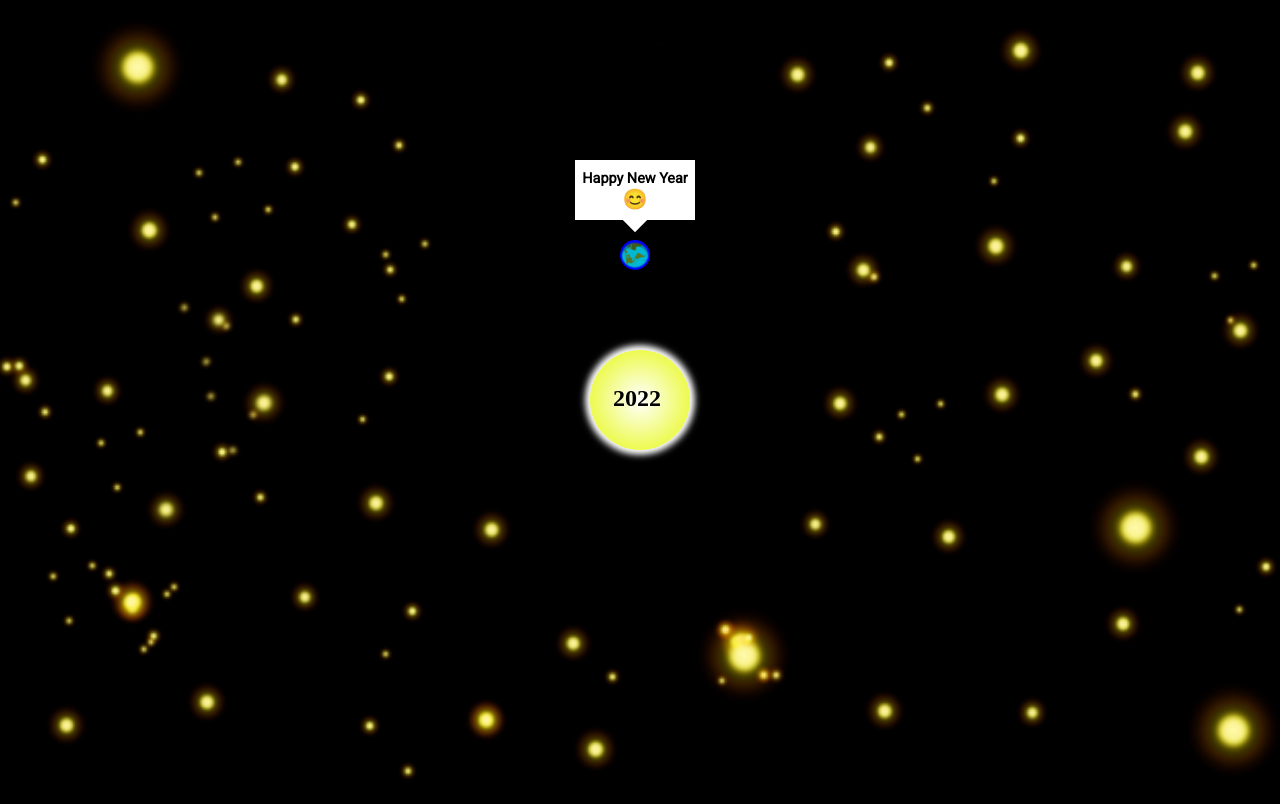
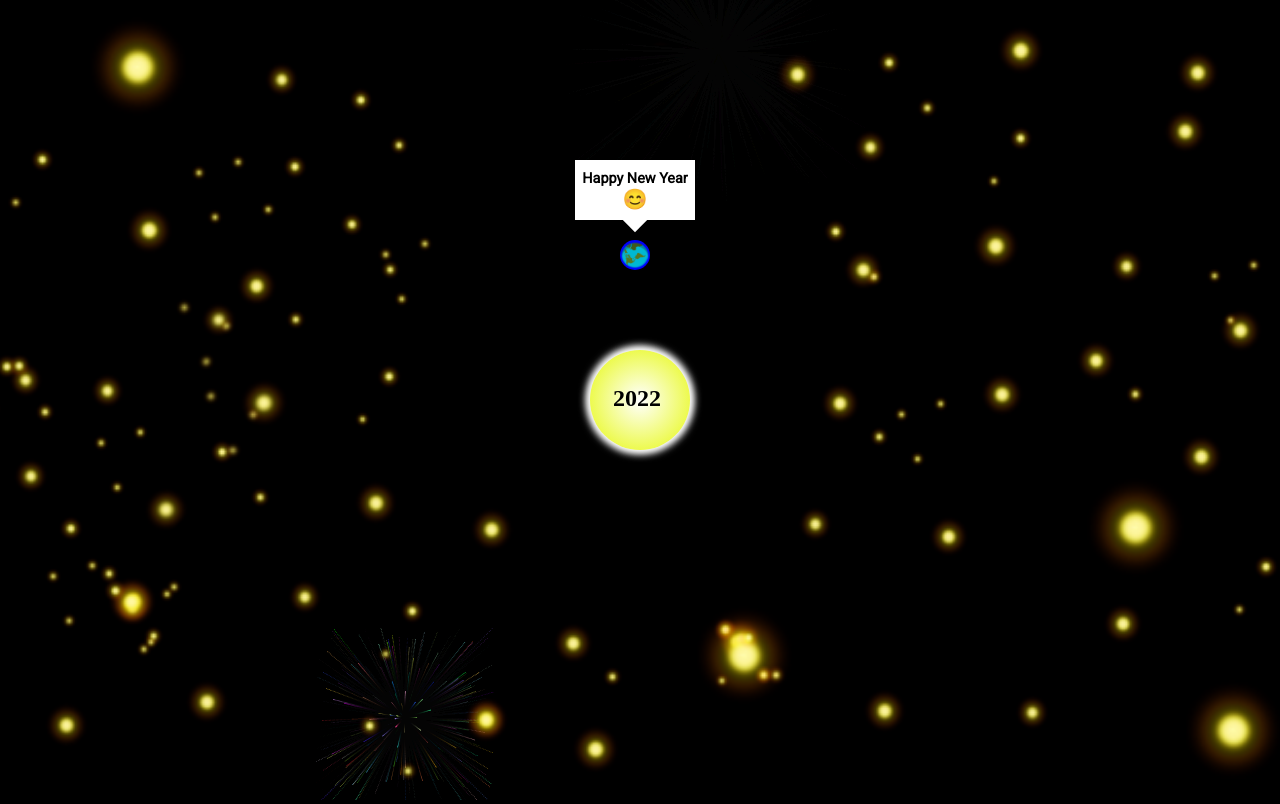
Before and after one commit to prathu9/new-year, a plain HTML site: page index.html in a window 1280 px wide. Drawn offline with Linux system fonts and the light colour scheme.

Commit message:
Added fireworks

```diff
--- a/index.html
+++ b/index.html
@@ -4,7 +4,7 @@
 	<title></title>
 	<link rel="stylesheet" type="text/css" href="newyear.css"/>
     <link href="https://fonts.googleapis.com/css?family=Roboto" rel="stylesheet">
-    <meta name="viewport" content="width=device-width initial=1.0">
+    <meta name="viewport" content="width=device-width initial-scale=1.0">
 </head>
 <body>
     <div class="space"> </div>
@@ -29,7 +29,7 @@
             </div>
         </div>
 
-
+        <canvas id="canvas"></canvas>
 	<script src="newyear.js"></script>
 </body>
 </html>
--- a/newyear.css
+++ b/newyear.css
@@ -19,7 +19,7 @@ body {
     width:100%;
     height:100%;
     position:absolute;
-    background-image:url("images/stars.png");
+    background-image:url("./images/stars.png");
     background-repeat:no-repeat;
     background-size:cover;
     -webkit-background-size:cover;
@@ -106,7 +106,7 @@ body {
 .orbit{
     width:400px;
     height:400px;
-    background-color:#000;
+    background-color:transparent;
     animation:
         revolve 2s
         ease-in-out;
@@ -190,3 +190,8 @@ body {
             center bottom;
     }
 }
+
+#canvas{
+    width:100%;
+    height:100%;
+}
--- a/newyear.js
+++ b/newyear.js
@@ -3,5 +3,104 @@ window.onload=function(){
 
   setTimeout(()=>{
       year.textContent="2022";
+      firework();
   },2000);
+
 }
+
+const firework = () => {
+    const canvas = document.getElementById('canvas');
+    const ctx = canvas.getContext('2d');
+
+    canvas.width = window.innerWidth;
+    canvas.height = window.innerHeight;
+
+    let particles = [];
+
+    function randomCol(){
+        var letter = '0123456789ABCDEF';
+        var nums = [];
+
+        for(var i=0; i<3; i++){
+        nums[i] = Math.floor(Math.random()*256);
+        }
+
+        let brightest = 0;
+        for(var i=0; i<3; i++){
+        if(brightest<nums[i]) brightest = nums[i];
+        }
+
+        brightest /=255;
+        for(var i=0; i<3; i++){
+        nums[i] /= brightest;
+        }
+
+        let color = "#";
+        for(var i=0; i<3; i++){
+        color += letter[Math.floor(nums[i]/16)];
+        color += letter[Math.floor(nums[i]%16)];
+        }
+        return color;
+    }
+
+    class Particle{
+        constructor(x, y){
+            this.x = x;//Math.random()*canvas.width;
+            this.y = y;//Math.random()*canvas.height;
+            this.size = Math.random()*0.9 + 0.1;
+            this.color = randomCol();
+            this.directionX = Math.random()*3 - 1.5;
+            this.directionY = Math.random()*3 - 1.5;
+        }
+
+        update(){
+            this.x -= this.directionX;
+            this.y -= this.directionY;
+
+            if(this.size > 0.01){
+                this.size -= 0.009;
+            }
+        }
+
+        draw(){
+            ctx.beginPath();
+            ctx.fillStyle = this.color;
+            ctx.arc(this.x, this.y, this.size, 0, Math.PI*2);
+            ctx.fill();
+        }
+    }
+
+    const init = () => {
+        const x = Math.random()*canvas.width;
+        const y = Math.random()*canvas.height;
+        for(let i=0; i<500; i++){
+            particles.push(new Particle(x, y));
+        }
+    }
+
+    const animate = () => {
+        ctx.globalAlpha = 0.1;
+        ctx.fillStyle = 'rgb(0,0,0)';
+        ctx.fillRect(0,0,canvas.width, canvas.height);
+        ctx.globalAlpha = 1;
+        for(let i=0; i < particles.length; i++){
+            particles[i].update();
+            particles[i].draw();
+        }
+
+        particles = particles.filter(particle => particle.size > 0.01)
+
+        requestAnimationFrame(animate);
+    }
+
+    animate();
+
+    setInterval(() => {
+        init();
+    }, 1000)
+
+    window.addEventListener('resize',() => {
+        canvas.width = window.innerWidth;
+        canvas.height = window.innerHeight;
+    })
+}
```
